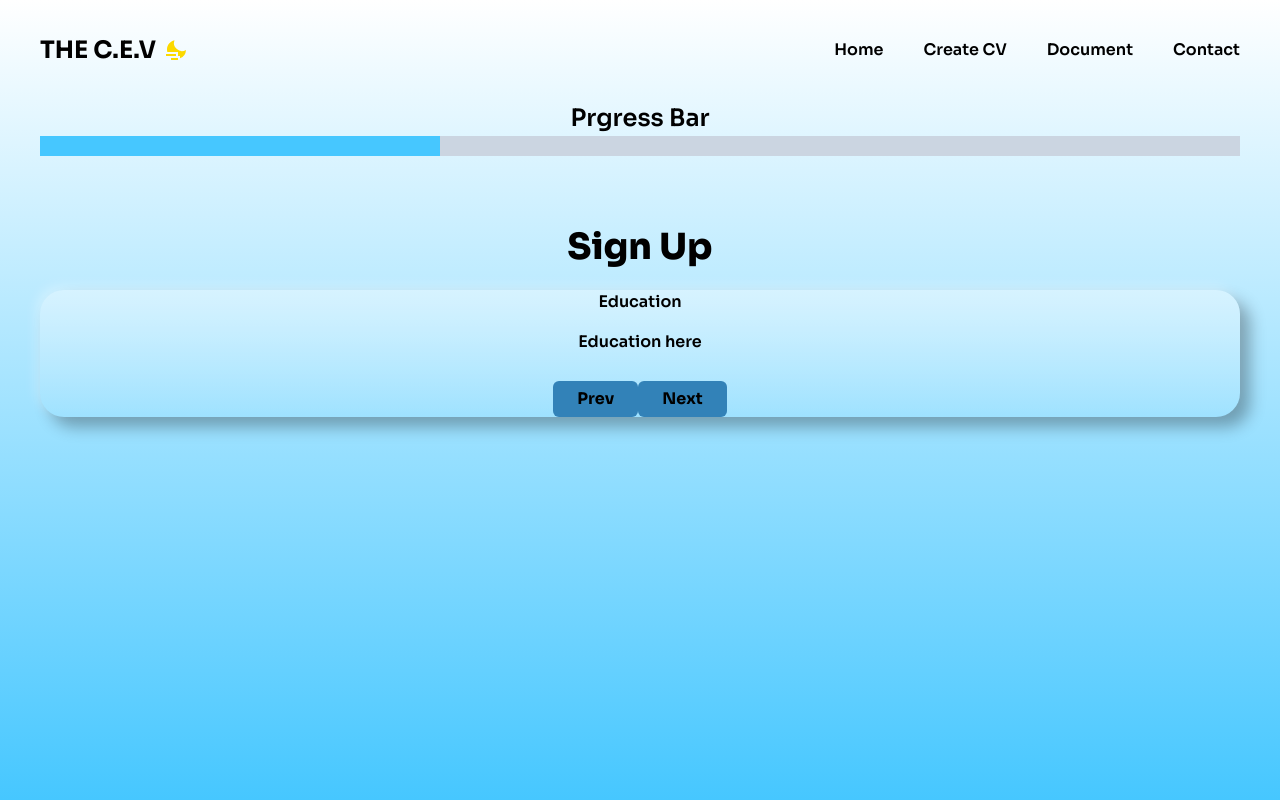
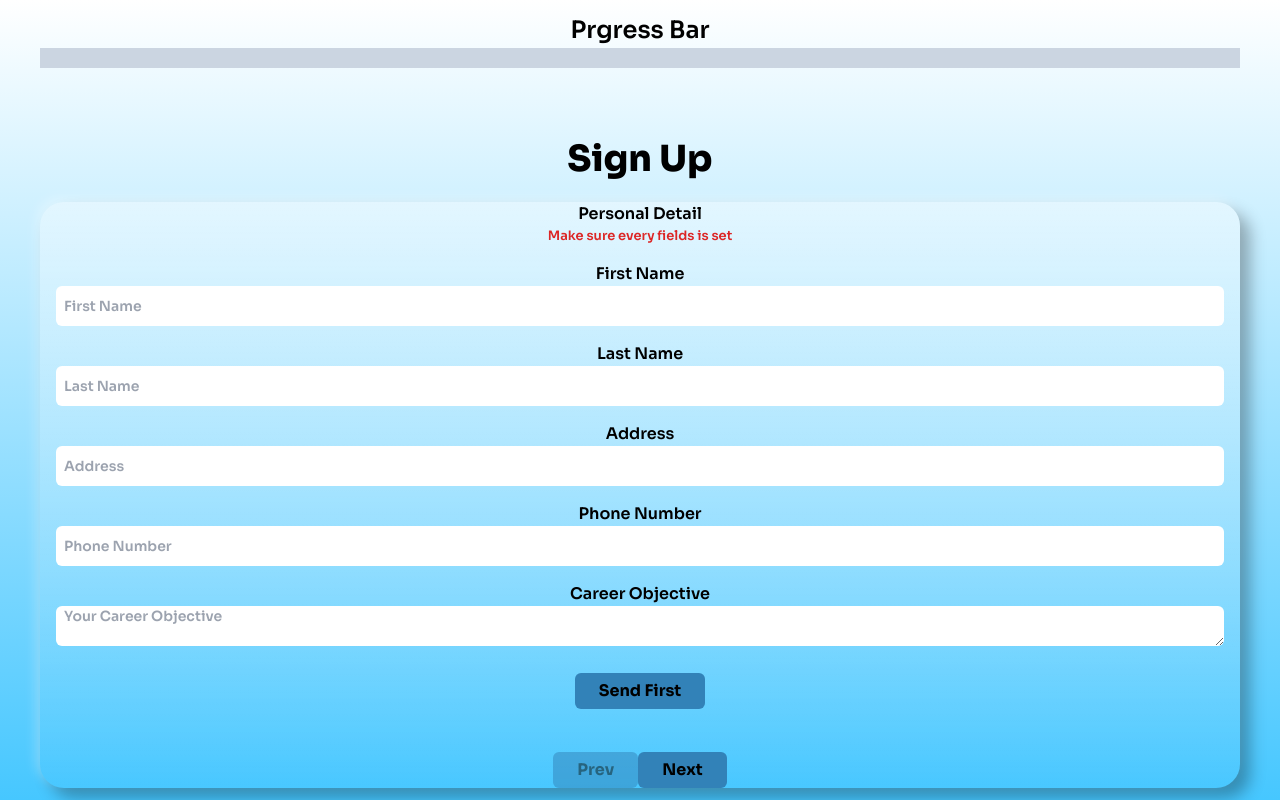
Before and after one commit to tmhuyy/react-cv, a React (Create React App) app in the folder frontend/: page /create in a window 1280 px wide. Both pictures are taken after a click on the button "Next". Built offline with nearby package versions, Linux system fonts and the light colour scheme; the HTML template or start-up script is replaced by a standard one.

Commit message:
validate form firstly before when send first and validate every fields in the user details form

```diff
--- a/frontend/src/components/CreateCv/CreateCv.jsx
+++ b/frontend/src/components/CreateCv/CreateCv.jsx
@@ -8,19 +8,35 @@ import axios from "axios";
 const CreateCv = () => {
     const [page, setPage] = useState(0);
     const [isFinish, setIsFinish] = useState(false);
+    const [isValid, setIsValid] = useState();
     const formTitles = ["Personal Detail", "Education", "Project", "Link"];
     const prevHandler = () => {
-        if (page === 0) return;
-        setIsFinish(false)
-        setPage((previous) => previous - 1)
+        if (page === 0 && isValid === false) {
+            return;
+        }
+        else if (isValid === true) {
+            console.log("valid");
+            setIsFinish(false);
+            setPage((previous) => previous - 1);
+        }
     };
+    console.log(isValid)
     const nextHandler = () => {
-        if (page === formTitles.length - 1) {
+        setIsValid(false)
+
+        if ((page < formTitles.length - 1) && (isValid === true)) {
+            setIsValid(false);
+            return setPage((previous) => previous + 1);
+        }
+        else if ((page === formTitles.length - 1) && isValid === false) {
             return;
-        } setPage((previous) => previous + 1)
+        }
+    }
+    const onValidHandler = (entered) => {
+        setIsValid(entered)
     }
     const onUserDataHandler = (userData) => {
-        axios.post("http://localhost:8080/create", userData)
+        // axios.post("http://localhost:8080/create", userData)
         console.log(userData)
     }
     const onEducationDataHandler = (educationData) => {
@@ -33,7 +49,7 @@ const CreateCv = () => {
         console.log(linkData)
     }
     const pageDisplay = () => {
-        if (page === 0) return <User onUserData={onUserDataHandler}/>
+        if (page === 0) return <User onUserData={onUserDataHandler} onValid={onValidHandler}/>
         else if (page === 1) return <Education />
         else if (page === 2) return <Project/>
         else if (page === 3) return <Link/>
@@ -50,6 +66,7 @@ const CreateCv = () => {
                 {/* <User/> */}
                 <div className="mb-4">
                     <h1>{formTitles[page]}</h1>
+                    { isValid === false && <h2 className="text-13 text-red-600">Make sure every fields is set</h2>}
                 </div>
                 <div className="body">{ pageDisplay()}</div>
                 <button className="button disabled:opacity-50 diabled:" onClick={prevHandler} disabled={page === 0 }>Prev</button>
--- a/frontend/src/components/Forms/User/User.jsx
+++ b/frontend/src/components/Forms/User/User.jsx
@@ -1,57 +1,67 @@
-import { useState } from "react";
+import { useFormik } from "formik";
+import * as Yup from "yup";
 const User = (props) => {
-    const { onUserData } = props;
+    const { onUserData, onValid } = props;
 
-    const [firstName, setFristName] = useState("");
-    const [lastName, setLastName] = useState("");
-    const [address, setAddress] = useState("");
-    const [phoneNumber, setPhoneNumber] = useState("");
-    const [careerObjective, setCareerObjective] = useState("");
-    const submitHandler = (e) => {
-        e.preventDefault();
-        const newUser = {
-            firstName,
-            lastName,
-            address,
-            phoneNumber,
-            careerObjective
+    const formik = useFormik({
+        initialValues: {
+            firstName: "",
+            lastName: "",
+            address: "",
+            phoneNumber: "",
+            careerObjective: ""
+        },
+        validationSchema: Yup.object({
+            firstName: Yup.string().required("Required"),
+            lastName: Yup.string().required("Required"),
+            address: Yup.string().required("Required"),
+            phoneNumber: Yup.string().required("Required").matches(/(((\+|)84)|0)(3|5|7|8|9)+([0-9]{8})\b/, "Please enter a valid phone number"),
+            careerObjective: Yup.string().required("Required")
+        }),
+        onSubmit: (values) => {
+            onValid(true);
+            onUserData(values);
         }
-        onUserData(newUser);
-        setFristName("");
-        setLastName("");
-        setAddress("");
-        setPhoneNumber("");
-        setCareerObjective("");
-    }
+    });
     return (
         <>
-            <form className="mx-4" onSubmit={ submitHandler }>
+            <form className="mx-4" onSubmit={ formik.handleSubmit }>
                 <div className="mb-4">
-                    <label htmlFor="f-name" className="cursor-pointer">First Name</label>
-                    <input type="text" name="f-name" id="f-name" className="input" value={ firstName } placeholder="First Name" onChange={(e) => setFristName(e.target.value)}/>
-                    <p className="errorMsg">error</p>
+                    <label htmlFor="firstName" className="cursor-pointer">First Name</label>
+                    <input type="text" name="firstName" id="firstName" className="input"
+                        value={formik.values.firstName} placeholder="First Name"
+                        onChange={formik.handleChange} />
+                    <p className="errorMsg">{ formik.errors.firstName }</p>
                 </div>
                 <div className="mb-4">
-                    <label htmlFor="l-name" className="cursor-pointer">Last Name</label>
-                    <input type="text" name="l-name" id="=l-name" className="input" value={ lastName } placeholder="Last Name" onChange={(e) => setLastName(e.target.value)}/>
-                    <p className="errorMsg">error</p>
+                    <label htmlFor="lastName" className="cursor-pointer">Last Name</label>
+                    <input type="text" name="lastName" id="=lastName" className="input"
+                        value={formik.values.lastName} placeholder="Last Name"
+                        onChange={formik.handleChange} />
+                    <p className="errorMsg">{ formik.errors.lastName }</p>
                 </div>
                 <div className="mb-4">
                     <label htmlFor="address" className="cursor-pointer">Address</label>
-                    <input type="text" name="address" id="address" className="input" value={ address } placeholder="Address" onChange={(e) => setAddress(e.target.value)}/>
-                    <p className="errorMsg">error</p>
+                    <input type="text" name="address" id="address" className="input"
+                        value={formik.values.address} placeholder="Address"
+                        onChange={formik.handleChange} />
+                    <p className="errorMsg">{ formik.errors.address }</p>
 
                 </div>
                 <div className="mb-4">
-                    <label htmlFor="p-number" className="cursor-pointer">Phone Number</label>
-                    <input type="text" name="p-number" id="p-number" className="input" value={ phoneNumber } placeholder="Phone Number" onChange={(e) => setPhoneNumber(e.target.value)}/>
-                    <p className="errorMsg">error</p>
+                    <label htmlFor="phoneNumber" className="cursor-pointer">Phone Number</label>
+                    <input type="text" name="phoneNumber" id="phoneNumber" className="input"
+                        value={formik.values.phoneNumber} placeholder="Phone Number"
+                        onChange={formik.handleChange} />
+                    <p className="errorMsg">{ formik.errors.phoneNumber }</p>
 
                 </div>
                 <div className="">
-                    <label htmlFor="co" className="cursor-pointer">Career Objective</label>
-                    <textarea type="text" name="co" id="co" className="input" value={ careerObjective } placeholder="Your Career Objective"onChange={(e) => setCareerObjective(e.target.value)} ></textarea>
-                    <p className="errorMsg">error</p>
+                    <label htmlFor="careerObjective" className="cursor-pointer">Career Objective</label>
+                    <textarea type="text" name="careerObjective" id="careerObjective" className="input"
+                        value={formik.values.careerObjective} placeholder="Your Career Objective"
+                        onChange={formik.handleChange} ></textarea>
+                    <p className="errorMsg">{ formik.errors.careerObjective }</p>
 
                 </div>
                 <button type="submit" className="button mb-4">Send First</button>
```
